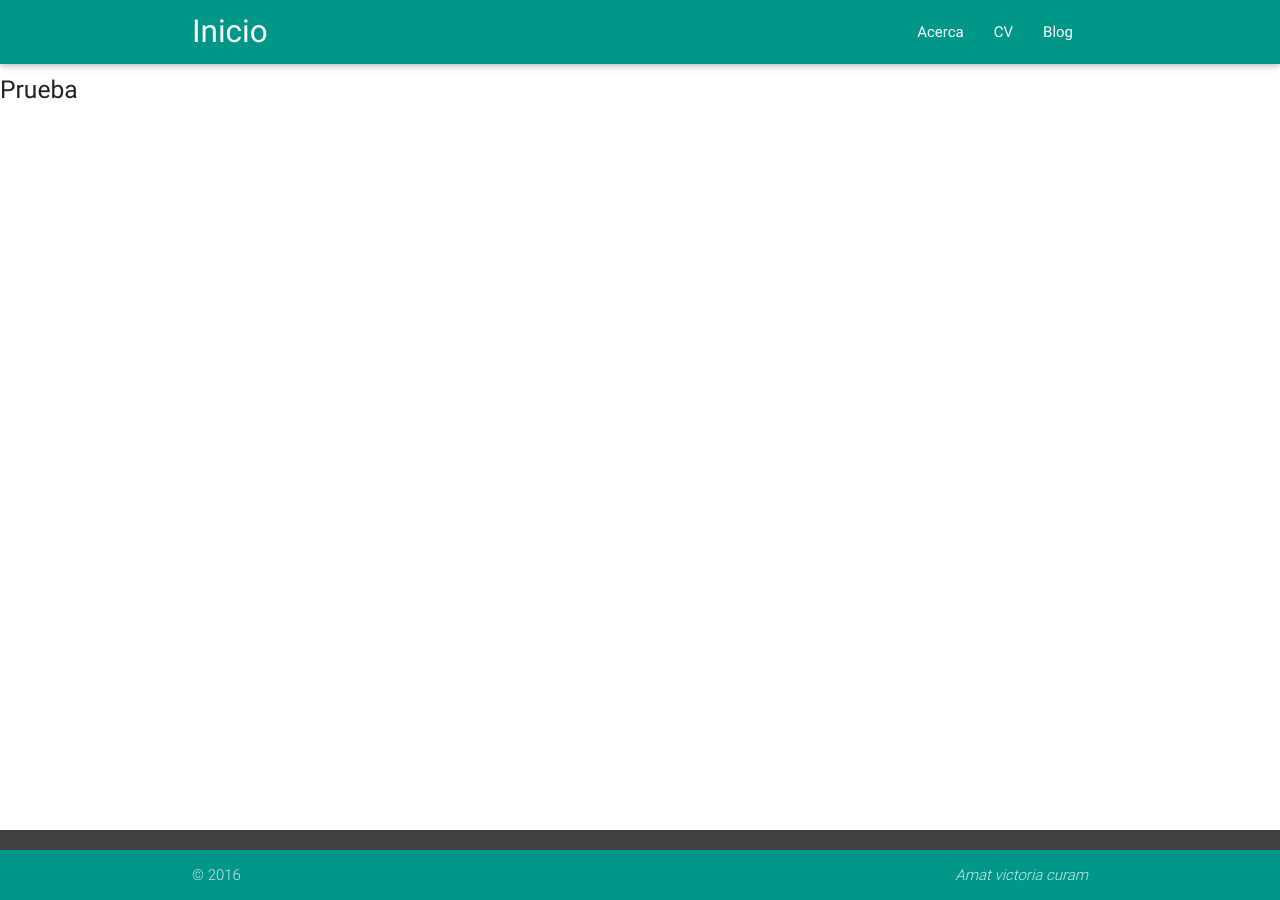
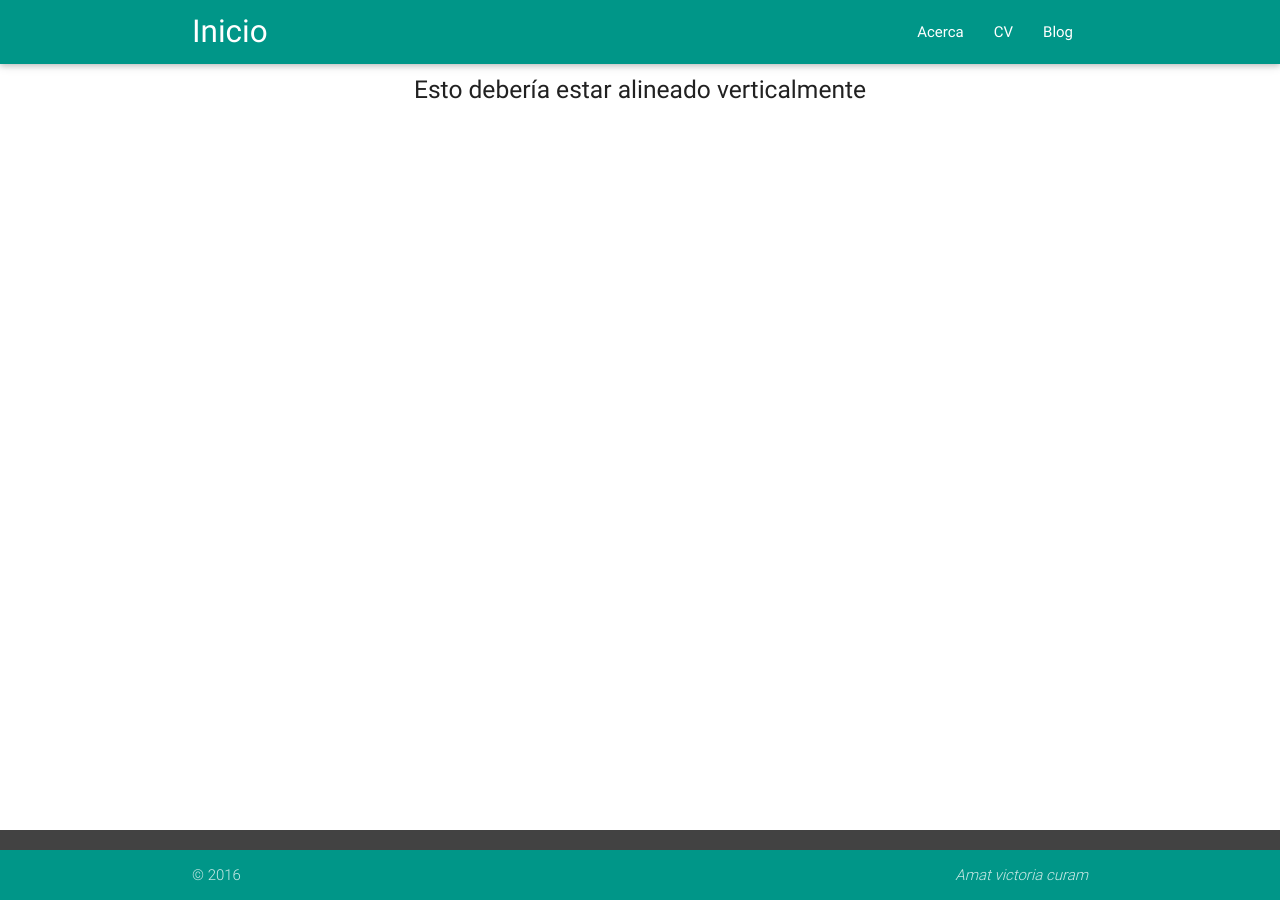
Before and after one commit to const3/const3.github.io, a Jekyll site: the page built from index.html, in a window 1280 px wide. Built offline with Jekyll 4.4.1, drawn with Linux system fonts in a browser that asks for light colours; nearby versions of some CDN libraries.

Commit message:
Update index.html

```diff
--- a/index.html
+++ b/index.html
@@ -2,8 +2,6 @@
 layout: default
 title: Sam Mtz
 ---
-<div class="valign-wrapper">
-  <h5 class="valign">Prueba</h5>
-</div>
-
-</div><!-- /.blurb -->
+<div class="valign-demo valign-wrapper">
+          <h5 class="valign center" style="width: 100%;">Esto debería estar alineado verticalmente</h5>
+        </div>
```
